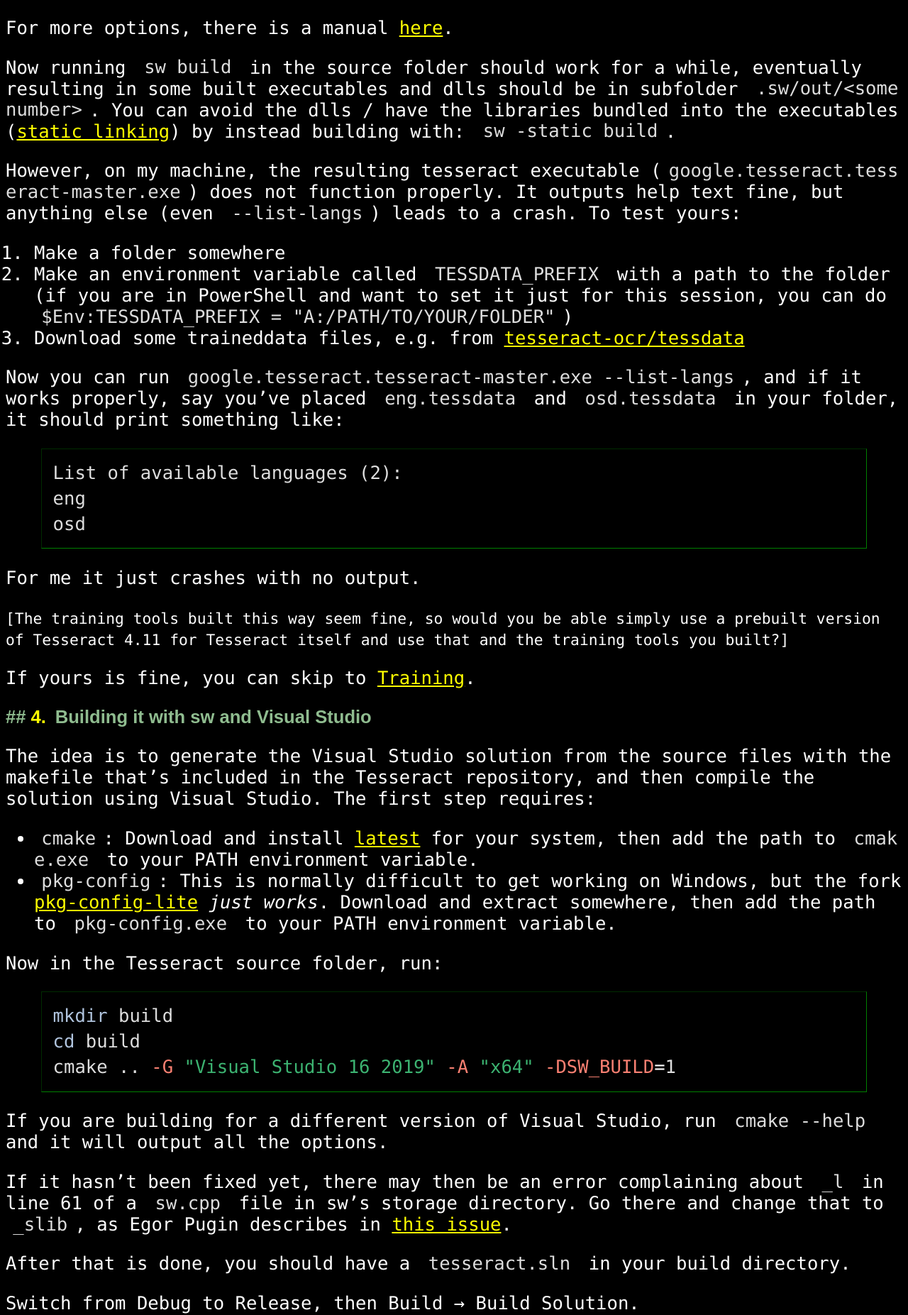
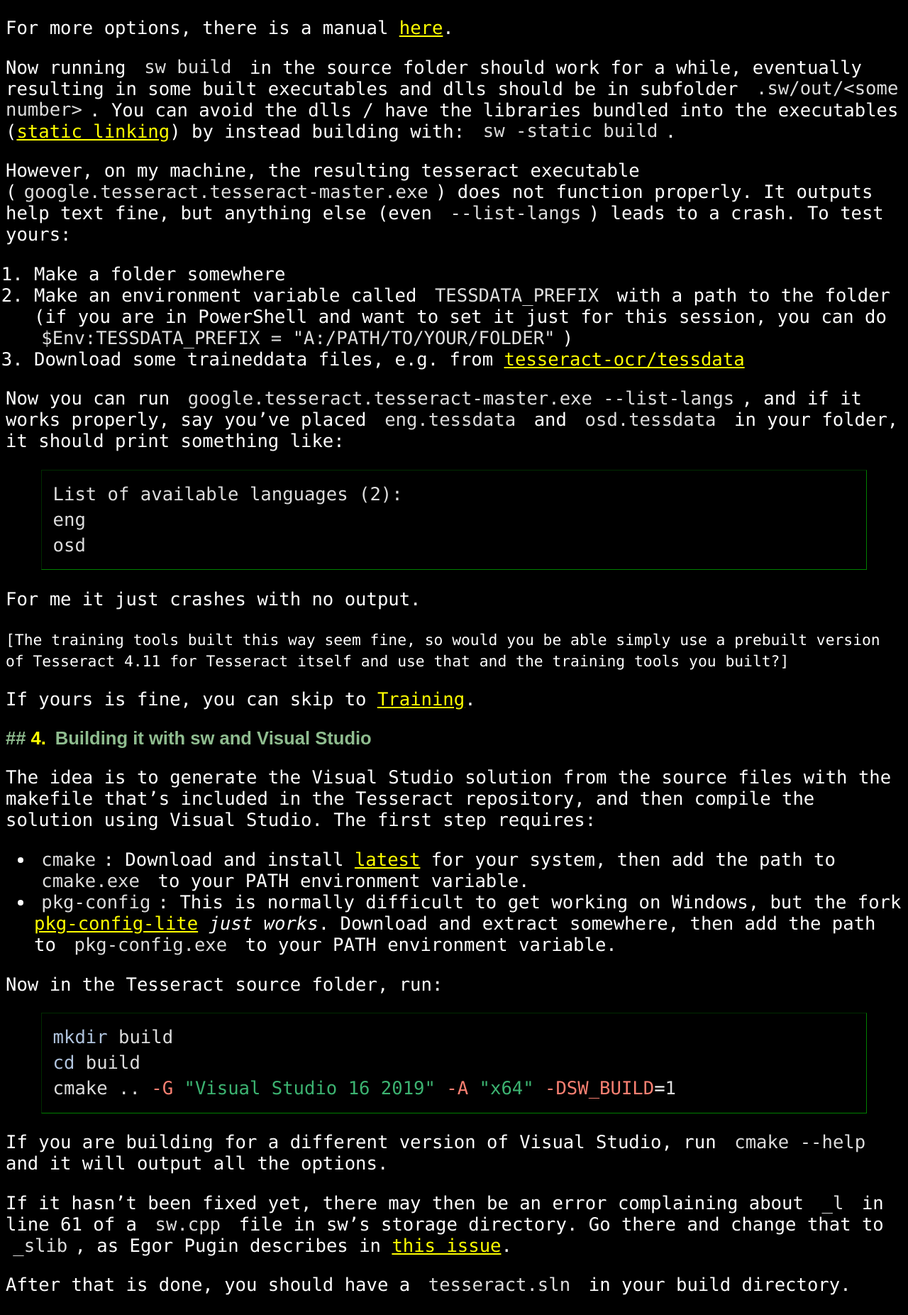
Before and after one commit to plu5/plu5.github.io, a Jekyll site: the page built from _posts/2021-04-27-building-tesseract.md, in a window 1280 px wide. Shown: the part 1858-3711 px from the top of the page at 71% size. Built offline with Jekyll 4.4.1, drawn with Linux system fonts in a browser that asks for light colours.

Commit message:
fix(css): Word wrap overflow in things like paths / long URLs

```diff
--- a/public/css/irn.css
+++ b/public/css/irn.css
@@ -33,6 +33,9 @@ body {
     font-size: clamp(0.875rem, 1em + 0.75vw, 3rem);
     /* I don't know if testing @supports is needed */
   }
+  /* Avoid overflow in things like paths / long URLs */
+  overflow-wrap: break-word;
+  word-break: break-word;       /* older navigators */
 }
 
 /* different font for headings which i think is considered good design? */
@@ -111,8 +114,6 @@ pre {
   line-height: 1.4;
   white-space: pre;
   white-space: pre-wrap;
-  word-break: break-all;
-  word-wrap: break-word;
 }
 pre code {
   padding: 0;
@@ -149,8 +150,8 @@ pre code {
 /* Do wrap inline code (like stuff between single grave) */
 code.language-plaintext {
   white-space: pre-wrap;
-  word-break: break-all;
-  word-wrap: break-word;
+  overflow-wrap: break-word;
+  word-break: break-word;
 }
 
 /* Different font on braille blocks to avoid displaying the grid */
```
